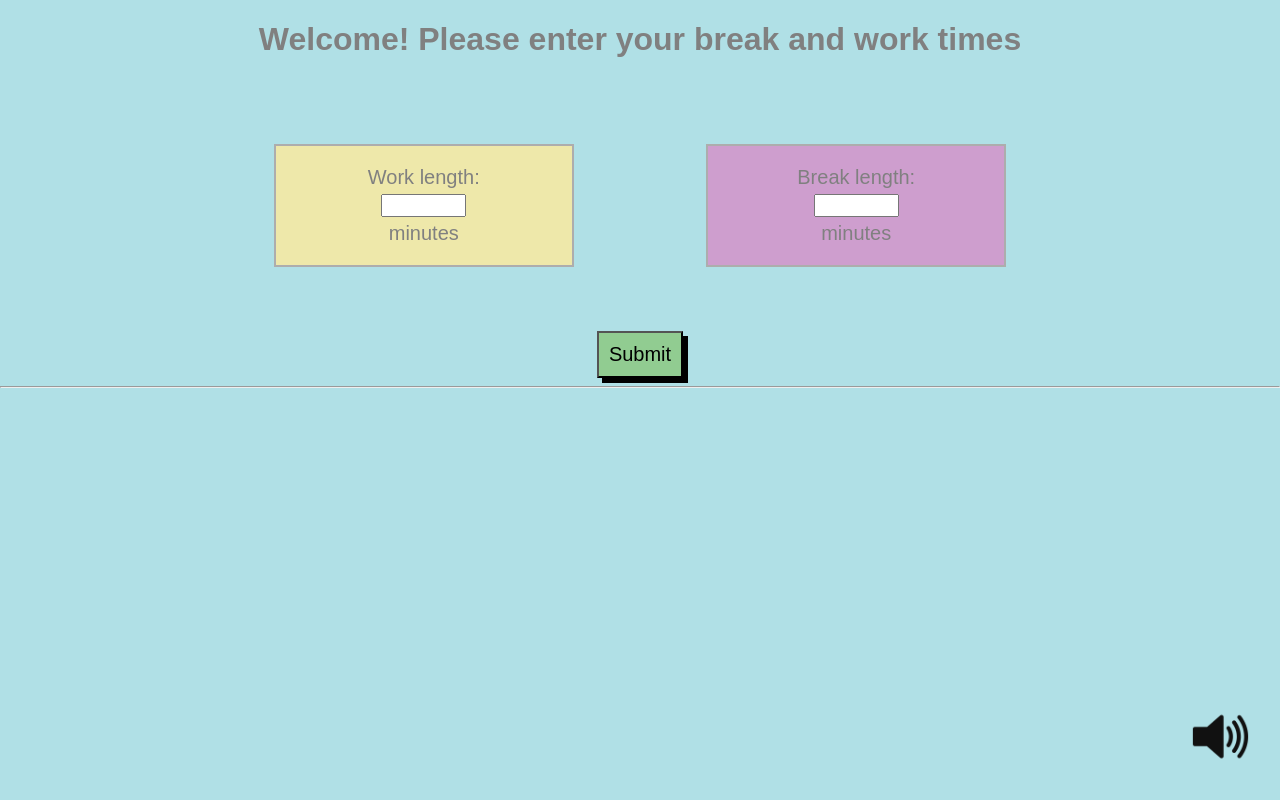
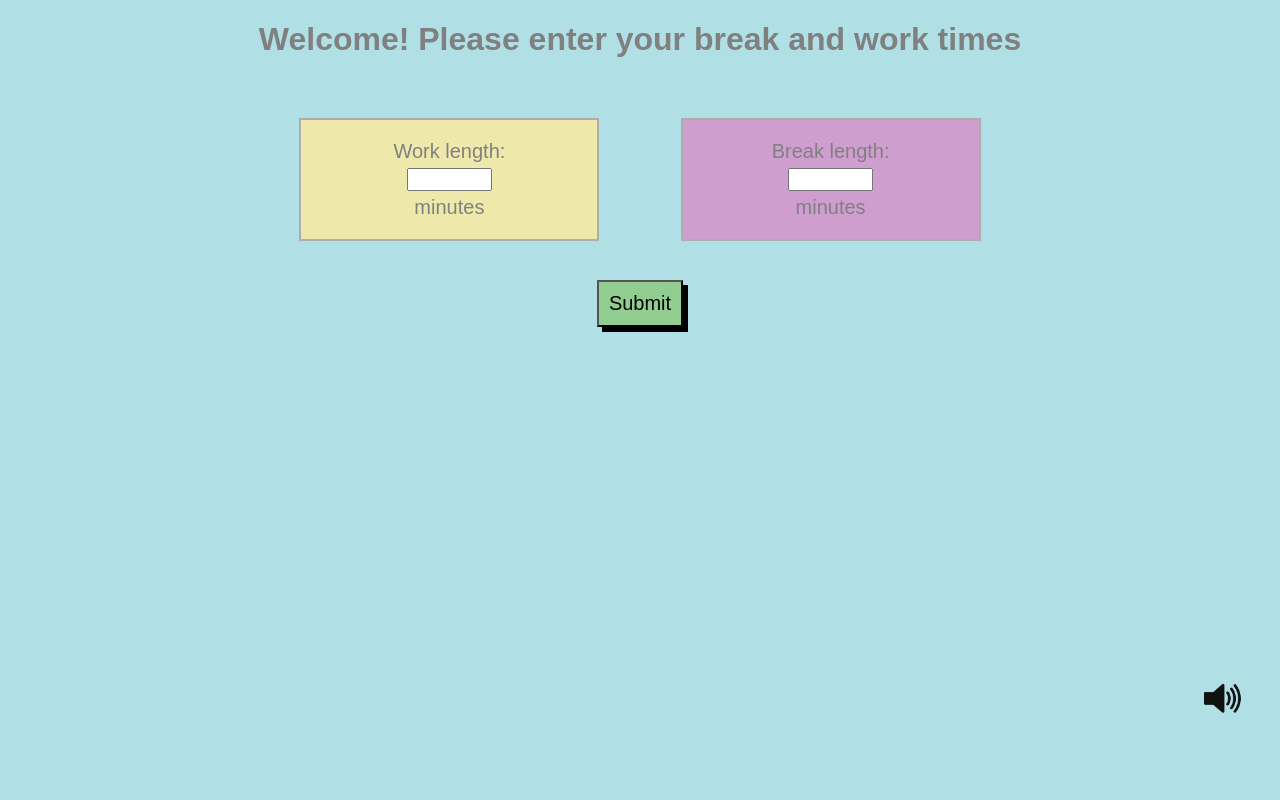
Before and after one commit to alexgooding/break-timer, a Django app: page /home/ in a window 1280 px wide. Run offline with Django 4.2, Linux system fonts and the light colour scheme.

Commit message:
fix nav bar css

```diff
--- a/break_timer/static/break_timer/break-timer.css
+++ b/break_timer/static/break_timer/break-timer.css
@@ -47,7 +47,7 @@ body {
     margin-left: auto;
     margin-right: auto;
     display: inline-block;
-    margin: 5%;
+    margin: 3%;
     font-size: 20px;
 }
 
@@ -62,6 +62,7 @@ body {
     padding: 10px 10px;
     font-size: 20px;
     box-shadow: 5px 5px;
+    position: relative;
 }
 
 .input-value {
@@ -91,13 +92,14 @@ body {
 }
 
 .home-button {
-    bottom: 10%;
-    position: absolute;
+    bottom: 20px;
+    position: fixed;
     font-size: 15px;
     padding: 10px;
-    left: 5%;
+    left: 20px;
     color: rgba(128, 0, 128, 0.559);
     border-color: white;
+    /* margin: 2%; */
 }
 
 input[type=checkbox] {
@@ -105,7 +107,7 @@ input[type=checkbox] {
   }
 .label {
     display: inline-block;
-    padding: 30px;
+    padding: 20px;
     background: url("sound_icon.png") no-repeat right;
     background-size: contain;
   }
@@ -116,7 +118,7 @@ input[type=checkbox] {
   }
 
 .navigation-bar-element {
-    margin: 30px;
+    margin: 3%;
 }
 
 #mute-button {
@@ -127,5 +129,7 @@ input[type=checkbox] {
     position: fixed;
     bottom: 0;
     width: 100%;
+    height: 20%;
     display: inline-block;
+    margin-top: 5px;
 }
--- a/break_timer/static/break_timer/break-timer.js
+++ b/break_timer/static/break_timer/break-timer.js
@@ -93,7 +93,7 @@ function pageMuteControl() {
     // update mute button value
     updateMuteButtonValue();
 
-    // mute page is mute enabled
+    // mute page if mute enabled
     response = getMuteButtonValue();
     if (response === 'True') {
         mutePage();
@@ -104,3 +104,9 @@ function pageMuteControl() {
         console.log("Page unmuted");
     }
 }
+
+function displayMuteIcon() {
+  /* gets the mute value from the database and updates the mute icon accordingly */
+  mute_value = getMuteButtonValue()
+  //TODO: finish function to update icon
+}
--- a/break_timer/templates/break_timer/layout.html
+++ b/break_timer/templates/break_timer/layout.html
@@ -8,21 +8,23 @@
 </head>
 
 <body>
-<div class="navbar" id="navigation-bar">
+<div class="body-content">
+    {% block content %}
+    {% endblock %}
+</div>
+
+<div id="navigation-bar">
     {% block navbar %}
     {% endblock %}
     <div id="mute-button" class="navigation-bar-element">
         <label>
+            <script>
+                // TODO add function to update mute image
+            </script>
             <input type="checkbox" onclick="pageMuteControl()">
             <span class="label"></span>
         </label>
     </div>
 </div>
-
-<div class="body-content">
-    {% block content %}
-    {% endblock %}
-    <hr/>
-</div>
 </body>
 </html>
```
